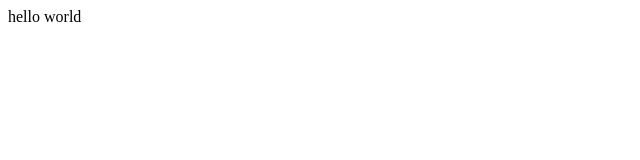
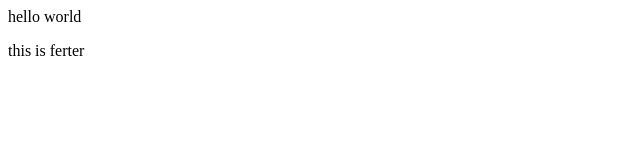
Before and after one commit to Shubham9125055/shubham, a plain HTML site: page index.html in a window 1280 px wide. Shown: the full height of the page, 0-640 px from the left. Drawn offline with Linux system fonts and the light colour scheme.

Commit message:
add new feature

```diff
--- a/index.html
+++ b/index.html
@@ -1 +1,2 @@
 <p>hello world</p>
+<p>this is ferter</p>
```
